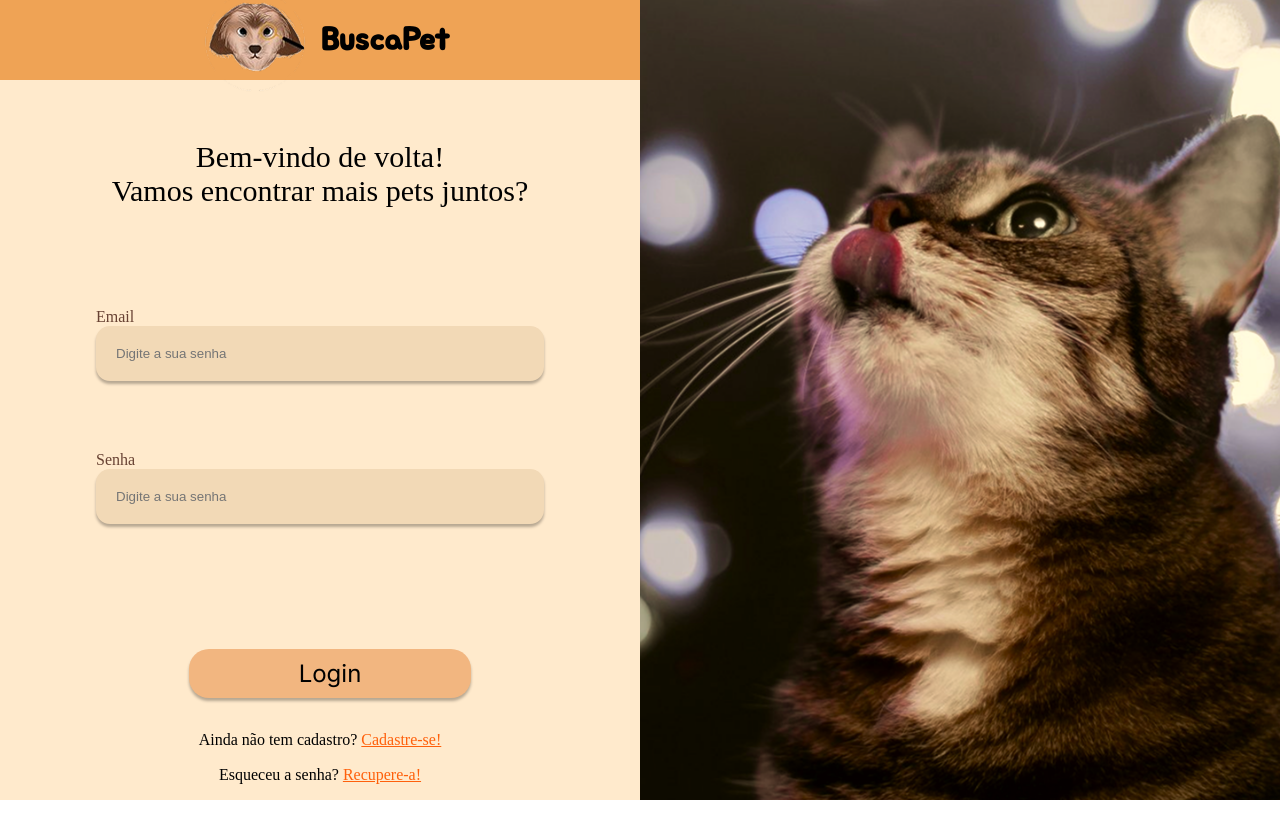
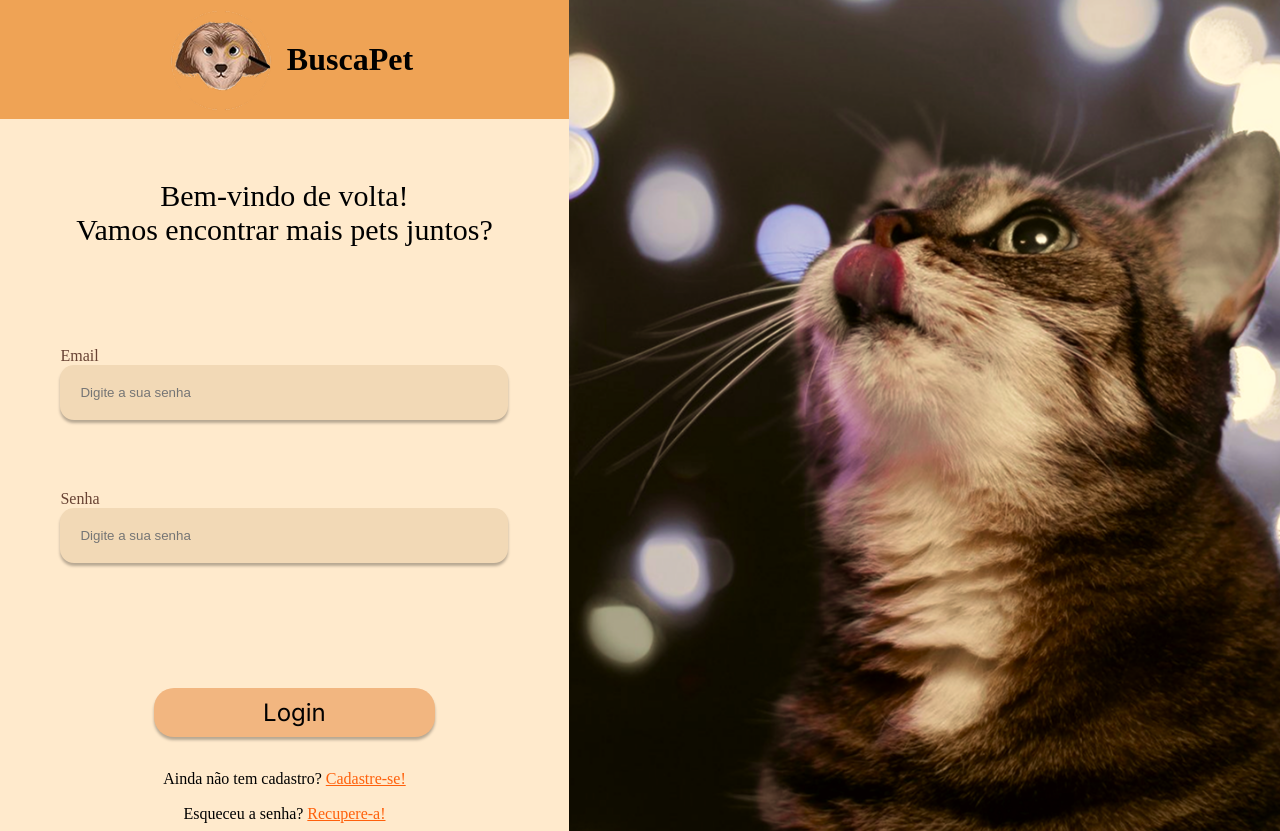
Before and after one commit to israelsouza/busca-pet, a React (Vite) app in the folder frontend/busca-pet/: page /form/login in a window 1280 px wide. Before the commit the page ends 800 px from the top, so only its background shows below. Built offline with nearby package versions, Linux system fonts and the light colour scheme; a web font is replaced by a local one.

Commit message:
refactor: delimitação do escopo da estilização das telas de Login e Cadastro

```diff
--- a/frontend/busca-pet/src/components/ButtonForm.jsx
+++ b/frontend/busca-pet/src/components/ButtonForm.jsx
@@ -1,8 +1,9 @@
 import React from 'react'
+import styles from './styles/btn_form.module.css'
 
 const ButtonForm = ({placeholder}) => {
   return (
-    <input type="submit" value={placeholder} className="btn-form" />
+    <input type="submit" value={placeholder} className={styles['btn-form']} />
   )
 }
 
--- a/frontend/busca-pet/src/components/HeaderForm.jsx
+++ b/frontend/busca-pet/src/components/HeaderForm.jsx
@@ -3,7 +3,7 @@ import style from './styles/headerform.module.css'
 
 function HeaderForm() {
   return (
-    <div className="header-form">
+    <div className={style['header-form']}>
       <img src={logo} alt="Imagem de um cachorro com uma lupa" />
       <h1>BuscaPet</h1>
     </div>
--- a/frontend/busca-pet/src/components/InputTxt.jsx
+++ b/frontend/busca-pet/src/components/InputTxt.jsx
@@ -1,9 +1,15 @@
+import style from "./styles/inputtxt.module.css";
+
 function InputTxt({ name, place }) {
   return (
-    <div className="imput">
-      <label className="imput__name" >{name}</label>
-      <div className="imput__box">
-        <input className="imput__element" type="text" placeholder={place} />
+    <div className={style.imput}>
+      <label className={style.imput__name}>{name}</label>
+      <div className={style.imput__box}>
+        <input
+          className={style.imput__element}
+          type="text"
+          placeholder={place}
+        />
       </div>
     </div>
   );
--- /dev/null
+++ b/frontend/busca-pet/src/components/styles/btn_form.module.css
@@ -0,0 +1,17 @@
+.btn-form {
+  width: 300px;
+  height: 45px;
+  border-radius: 20px;
+  background-color: #f2b680;
+  border: none;
+  color: #4b2b1e;
+  margin: 30px 0 25px 0;
+  cursor: pointer;
+  transition: 0.5s ease;
+}
+
+.btn-form:hover {
+  transition: 0.4s ease;
+  background-color: var(--color-600);
+  color: var(--color-100);
+}
--- a/frontend/busca-pet/src/components/styles/headerform.module.css
+++ b/frontend/busca-pet/src/components/styles/headerform.module.css
@@ -0,0 +1,6 @@
+.header-form {
+  display: flex;
+  align-items: center;
+  justify-content: center;
+  background-color: var(--header);
+}
--- /dev/null
+++ b/frontend/busca-pet/src/components/styles/inputtxt.module.css
@@ -0,0 +1,31 @@
+.imput {
+  margin: 20px auto;
+  max-width: 525px;
+}
+
+.imput__name {
+  color: var(--label);
+}
+
+.imput__box {
+  text-align: center;
+  margin-top: 5px;
+  margin-bottom: 10px;
+}
+
+.imput__element {
+  width: 525px;
+  padding: 10px;
+  border-radius: 14px;
+  background-color: var(--inputs);
+  border: none;
+  box-shadow: 0px 3px 3px 0px hsla(0, 0%, 0%, 0.483);
+}
+
+.imput__element:focus {
+  outline: none;
+}
+
+.imput__element--select:hover {
+  cursor: pointer;
+}
--- a/frontend/busca-pet/src/index.css
+++ b/frontend/busca-pet/src/index.css
@@ -22,7 +22,7 @@
 
 
 /* RECUPERAÇÃO DE SENHA */
-
+/*
 .rec-senha {
   display: flex;
 }
@@ -54,3 +54,4 @@
   min-height: 100svh;
   width: 50%;
 }
+ */
--- a/frontend/busca-pet/src/pages/Cadastro.jsx
+++ b/frontend/busca-pet/src/pages/Cadastro.jsx
@@ -59,14 +59,14 @@ function Cadastro() {
                 <InputTxt name="CEP" place="Digite o seu CEP" />
                 <InputTxt name="Cidade" place="Digite a sua cidade" />
 
-                <div className={style.imput}>
+
+
+                  <div className={style.select__box}>
                   <label className={style.imput__name}> Estado </label>
-
-                  <div>
                     <select
                       name="estadosUF"
                       id="estadosUF"
-                      className={`${style.imput__element} ${style["imput__element--select"]}`}
+                      className={`${style.cad__select} ${style["cad__select"]}`}
                     >
                       {UF.map((currValue, index) => (
                         <Option
@@ -76,7 +76,7 @@ function Cadastro() {
                         />
                       ))}
                     </select>
-                  </div>
+
                 </div>
               </form>
               <div className={style["cad__box-submit"]}>
--- a/frontend/busca-pet/src/pages/Login.jsx
+++ b/frontend/busca-pet/src/pages/Login.jsx
@@ -1,21 +1,22 @@
-import Logo from "../assets/imgs/Logo_Cachorro.png";
-
+import { Link } from "react-router-dom";
 import styles from "./styles/login.module.css";
+import HeaderForm from "../components/HeaderForm";
 
 function login() {
   return (
     <>
-      <div className={styles.main}>
-        <header>
-          <img src={Logo} alt="cachorro olhando por tras de uma lupa" />
-          <h1>BuscaPet</h1>
-        </header>
+      <div className={styles.fundo_login}>
+
+
+
             <div className={styles.conjuntoEsquerdo}>
-          <h2>
+              <HeaderForm />
+
+              <h2 className={styles.sub_title_login}>
                 Bem-vindo de volta!<br></br>Vamos encontrar mais pets juntos?
               </h2>
 
-          <form action="">
+              <form className={styles.form_login}>
 
                 <div className={styles.campos}>
                   <label htmlFor="email">Email</label>
@@ -25,20 +26,25 @@ function login() {
                   <label htmlFor="senha">Senha</label>
                   <input type="text" placeholder="Digite a sua senha"></input>
                 </div>
-            <button>Login</button>
+                <button className={styles.btn_login}>Login</button>
+
+
               </form>
-
               <div className={styles.redirect}>
                 <p>
-              Ainda não tem cadastro? <a href="">Cadastre-se!</a>
+                  Ainda não tem cadastro? <Link className={styles.links} to={'/form/cadastro-usuario'}>Cadastre-se!</Link>
                 </p>
                 <p>
-              Esqueceu a senha? <a href="">Recupere-a!</a>
+                  Esqueceu a senha? <Link className={styles.links} to={'/form/recuperacao-senha'}>Recupere-a!</Link>
                 </p>
               </div>
-        </div>
+
             </div>
 
+
+        <div className={styles.lado_img}></div>
+
+      </div>
 
     </>
   );
--- a/frontend/busca-pet/src/pages/styles/cadastroUsuario.module.css
+++ b/frontend/busca-pet/src/pages/styles/cadastroUsuario.module.css
@@ -2,7 +2,6 @@
   display: flex;
 }
 
-/*  */
 .cad-header {
   width: 50%;
   min-height: 100svh;
@@ -35,24 +34,6 @@
   margin-bottom: 10px;
 }
 
-.btn-form {
-  width: 300px;
-  height: 45px;
-  border-radius: 20px;
-  background-color: #f2b680;
-  border: none;
-  color: #4b2b1e;
-  margin: 30px 0 25px 0;
-  cursor: pointer;
-  transition: 0.5s ease;
-}
-
-.btn-form:hover {
-  transition: 0.4s ease;
-  background-color: var(--color-600);
-  color: var(--color-100);
-}
-
 .cad__link {
   color: var(--color-600);
 }
@@ -62,7 +43,7 @@
 }
 
 .cad__image {
-  background-image: url(./assets/imgs/coelho.png);
+  background-image: url(../../assets/imgs/coelho.png);
   background-repeat: no-repeat;
   background-size: cover;
   background-position: center;
@@ -71,31 +52,9 @@
   width: 50%;
 }
 
-/* COMPONENTES CADASTRO */
 
-.header-form {
-  display: flex;
-  align-items: center;
-  justify-content: center;
-  background-color: var(--header);
-}
 
-.imput {
-  margin: 20px auto;
-  max-width: 525px;
-}
-
-.imput__name {
-  color: var(--label);
-}
-
-.imput__box {
-  text-align: center;
-  margin-top: 5px;
-  margin-bottom: 10px;
-}
-
-.imput__element {
+.cad__select {
   width: 525px;
   padding: 10px;
   border-radius: 14px;
@@ -104,10 +63,20 @@
   box-shadow: 0px 3px 3px 0px hsla(0, 0%, 0%, 0.483);
 }
 
-.imput__element:focus {
+.cad__select:focus {
   outline: none;
 }
 
-.imput__element--select:hover {
+.cad__select:hover {
   cursor: pointer;
 }
+
+.imput__name {
+  color: var(--label);
+}
+
+
+.select__box{
+  margin: 20px auto;
+  max-width: 525px;
+}
--- a/frontend/busca-pet/src/pages/styles/login.module.css
+++ b/frontend/busca-pet/src/pages/styles/login.module.css
@@ -1,45 +1,39 @@
 /* Variaveis de cores */
 @import url('https://fonts.googleapis.com/css2?family=Inria+Sans:ital,wght@0,300;0,400;0,700;1,300;1,400;1,700&family=Jua&display=swap&family=Inter:ital,opsz,wght@0,14..32,100..900;1,14..32,100..900&display=swap');
 
-html {
-    width: 100%;
-    height: 100%;
+.fundo_login{
+    display: flex;
 }
 
-body {
-    background: url("../../assets/imgs/Fundo_login.png") no-repeat center;
-    background-size: 100%;
-    width: 100%;
-    height: 100%;
+/*  */
+.main {
+    display: flex;
+    flex-direction: column;
 }
 
-/* Header e componentes*/
-
-
-header {
-    background-color: var(--header);
-    display: flex;
-    width: 50vw;
-    height: 10vh;
-    align-items: center;
-    justify-content: center;
-    font-family: 'jua';
-}
-
-h1 {
-    color: #000;
+.lado_form{
+    max-width: 100svh;
 }
 
 .conjuntoEsquerdo {
     display: flex;
     flex-direction: column;
     background-color: var(--fundo_form);
-    align-items: center;
-    width: 50vw;
-    height: 90vh;
+    width: 80%;
+    min-height: 100vh;
 }
 
-h2 {
+.lado_img{
+    background: url("../../assets/imgs/Gato.png") no-repeat center;
+    background-size: cover;
+    width: 100%;
+
+}
+
+/* Header e componentes*/
+/* esta consumindo o header componente, com estilos de escopo fechado no proprio componente */
+
+.sub_title_login {
     text-align: center;
     font-family: 'Inria Sans';
     font-weight: 400;
@@ -47,7 +41,7 @@ h2 {
     margin-top: 60px;
 }
 
-form {
+.form_login {
     display: flex;
     flex-direction: column;
     gap: 70px;
@@ -57,7 +51,7 @@ form {
 
 
 
-    & button {
+    & .btn_login {
         background-color: var(--botao);
         border: none;
         box-shadow: 0px 3px 3px 0px #00000049;
@@ -96,17 +90,13 @@ form {
     justify-content: space-around;
     height: 70px;
 
-    & a {
+    & .links {
         color: var(--links);
     }
 
 
-    .main {
-        display: inline-flex;
-    }
 
     .gato {
-
         height: 200px;
     }
 
```
Lines whose indentation alone changed are shown as unchanged.
